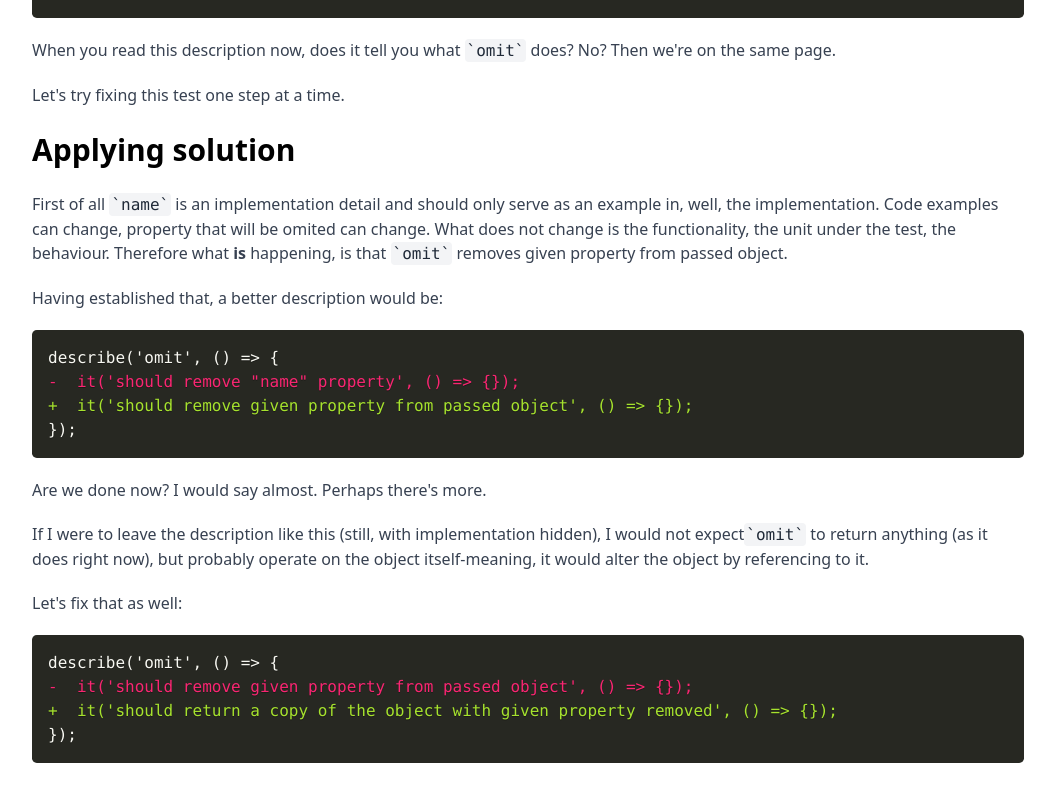
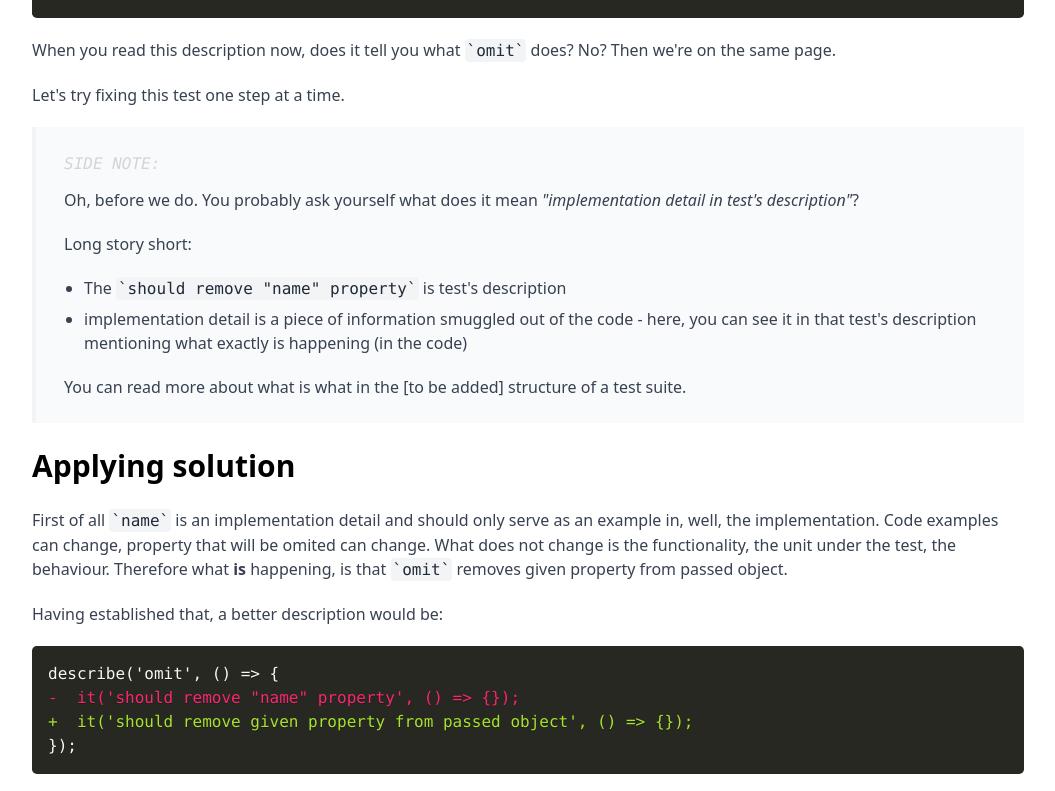
Before and after one commit to smolak/howtotest, a Next.js app: page /implementation-detail-in-tests-description in a window 1280 px wide. Shown: the part 849-1640 px from the top of the page, without its empty margins (112-1167 px from the left). Built offline with nearby package versions, Linux system fonts and the light colour scheme.

Commit message:
Improve article

```diff
--- a/pages/implementation-detail-in-tests-description.js
+++ b/pages/implementation-detail-in-tests-description.js
@@ -49,6 +49,25 @@ export default function ImplementationDetailInTestsDescription() {
               same page.
             </p>
             <p>Let's try fixing this test one step at a time.</p>
+            <aside>
+              <p>
+                Oh, before we do. You probably ask yourself what does it mean{' '}
+                <span className="italic">&quot;implementation detail in test's description&quot;</span>?
+              </p>
+              <p>Long story short:</p>
+              <ul>
+                <li>
+                  The <code>`should remove "name" property`</code> is test's description
+                </li>
+                <li>
+                  implementation detail is a piece of information smuggled out of the code - here, you can see it in
+                  that test's description mentioning what exactly is happening (in the code)
+                </li>
+              </ul>
+              <p>
+                You can read more about what is what in the <a href="#">[to be added] structure of a test suite</a>.
+              </p>
+            </aside>
           </section>
 
           <section>
@@ -114,7 +133,7 @@ export default function ImplementationDetailInTestsDescription() {
               is that (copy) checked anywhere? Nope? Let's fix it.
             </p>
             <aside>
-              <h4 className="text-xl font-bold leading-normal">There are two ways you can approach this:</h4>
+              <p>There are two ways you can approach this:</p>
               <ol>
                 <li>Add an assertion to given test.</li>
                 <li>Add a new test, which checks that input object is not the same as the output object.</li>
@@ -204,6 +223,7 @@ export default function ImplementationDetailInTestsDescription() {
                 </li>
               </ul>
             </div>
+            <p>And that would be it.</p>
           </section>
 
           <section>
--- a/styles/globals.css
+++ b/styles/globals.css
@@ -60,6 +60,15 @@
         @apply border border-solid border-gray-200;
     }
 
+    aside {
+        @apply px-7 pt-4 pb-1 bg-gray-50 my-5 border-l-4 border-solid border-gray-100;
+    }
+
+    aside::before {
+        @apply font-mono uppercase italic text-gray-300 relative top-2;
+        content: 'Side note:';
+    }
+
     .dos-and-donts {
         @apply list-none;
     }
```
